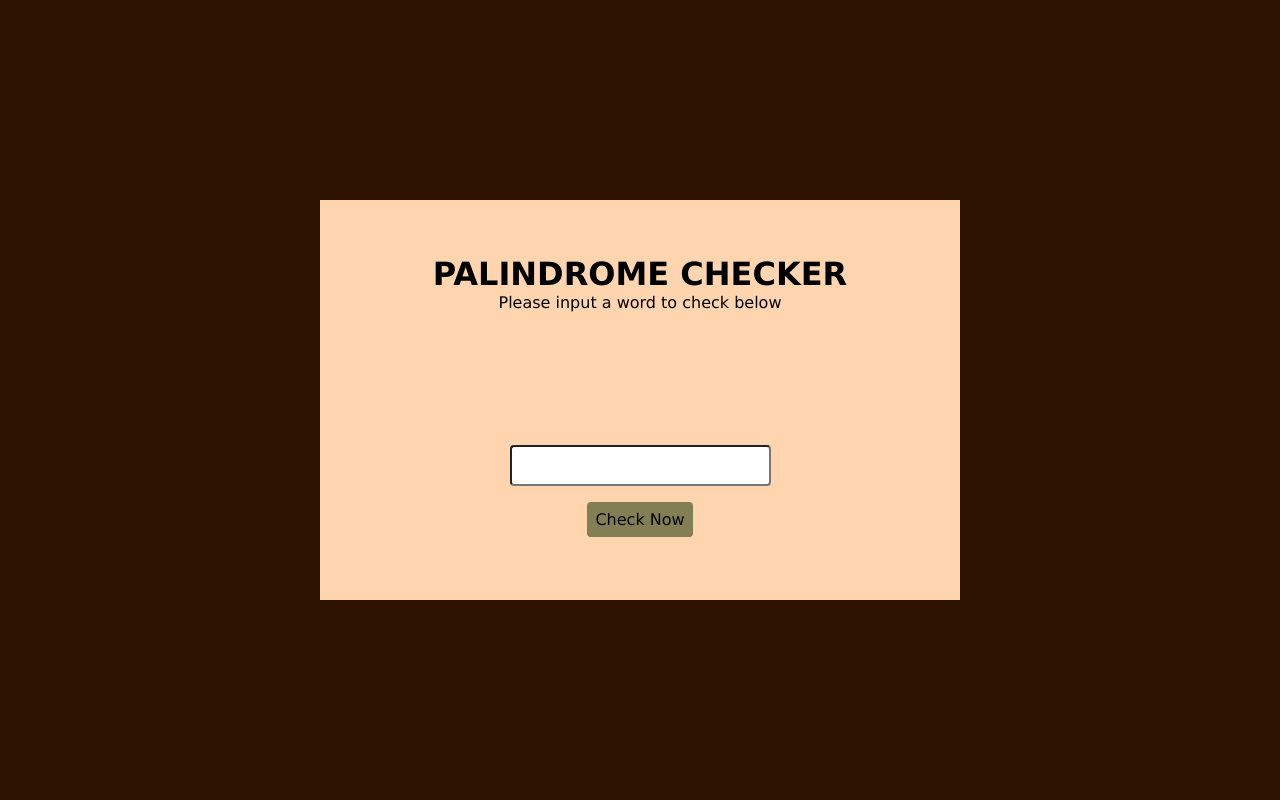
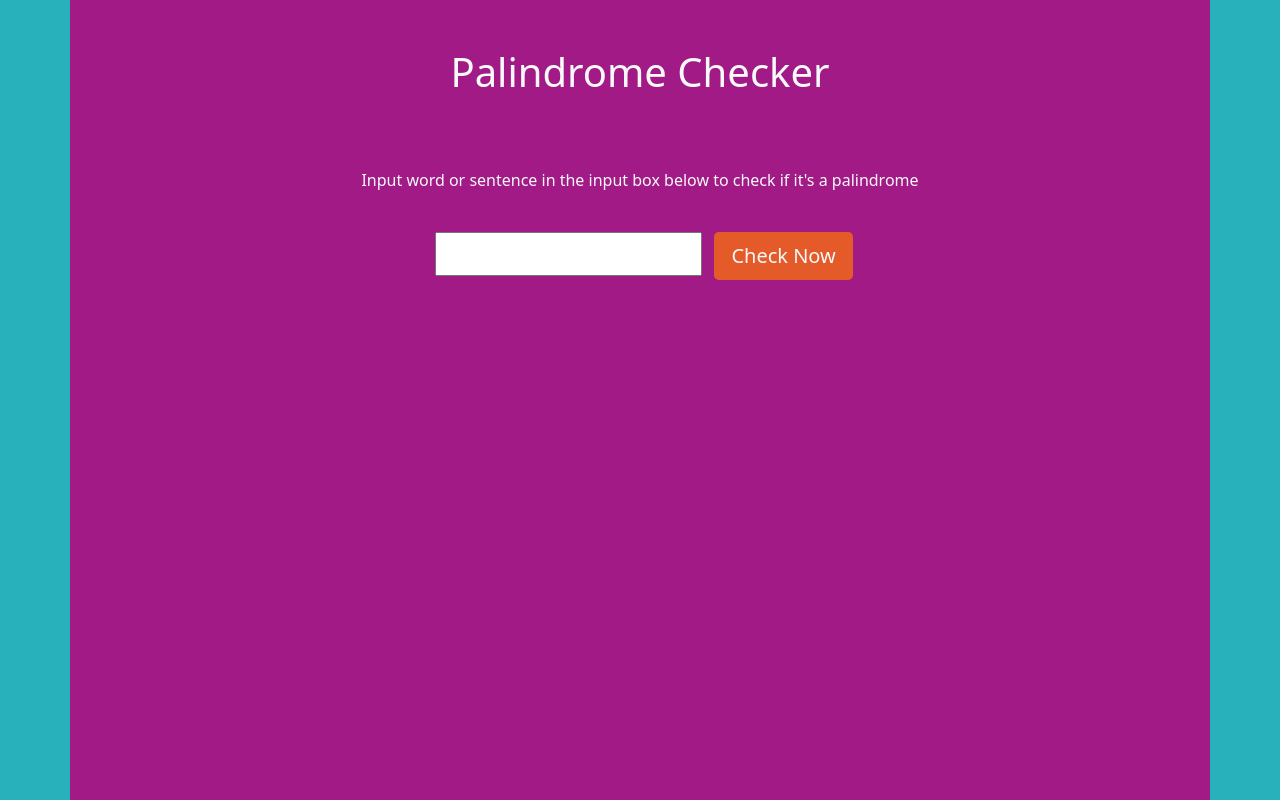
Before and after one commit to N-Endy/Palindrome-Checker, a plain HTML site: page index.html in a window 1280 px wide. Drawn offline with nearby package versions, Linux system fonts and the light colour scheme.

Commit message:
changed layout using bootstrap

```diff
--- a/index.html
+++ b/index.html
@@ -1,30 +1,34 @@
-<!DOCTYPE html>
+<!doctype html>
 <html lang="en">
-<head>
-    <meta charset="UTF-8">
-    <meta http-equiv="X-UA-Compatible" content="IE=edge">
-    <meta name="viewport" content="width=device-width, initial-scale=1.0">
+  <head>
+    <!-- Required meta tags -->
+    <meta charset="utf-8">
+    <meta name="viewport" content="width=device-width, initial-scale=1">
+
+    <!-- Bootstrap CSS -->
+    <link href="https://cdn.jsdelivr.net/npm/bootstrap@5.0.2/dist/css/bootstrap.min.css" rel="stylesheet" integrity="sha384-EVSTQN3/azprG1Anm3QDgpJLIm9Nao0Yz1ztcQTwFspd3yD65VohhpuuCOmLASjC" crossorigin="anonymous">
+    <link rel="stylesheet" href="style.css">
     <title>Palindrome Checker</title>
-    <link rel="stylesheet" href="style.css">
-</head>
-<body>
-    <div class="container flex">
-        <main class="flex">
-            <div class="text text-align">
-                <h1>PALINDROME CHECKER</h1>
-                <p>Please input a word to check below</p>
+  </head>
+  <body>
+    <div class="container" id="container">
+        <h1 class="text-light text-center p-5">Palindrome Checker</h1>
+        <p class="text-light text-center p-3">Input word or sentence in the input box below to check if it's a palindrome</p>
+
+        <div class="container" id="form">
+            <div class="text-center">
+                <input type="text" class="py-2 px-3 m-2" id="input">
+                <a href="#" class="btn btn-lg text-light" id="btn">Check Now</a>
             </div>
+        </div>
+
+        <div class="container text-center">
+            <p class="result p-2 m-5"></p>
+        </div>
+    </div>
 
 
-            <p class="result text-align"></p>
-            <div class="form flex">
-                <input class="input" type="text">
-                <a class="btn" href="#">Check Now</a>
-            </div>
-        </main>
-
-    </div>
-
+    <script src="https://cdn.jsdelivr.net/npm/bootstrap@5.0.2/dist/js/bootstrap.bundle.min.js" integrity="sha384-MrcW6ZMFYlzcLA8Nl+NtUVF0sA7MsXsP1UyJoMp4YLEuNSfAP+JcXn/tWtIaxVXM" crossorigin="anonymous"></script>
     <script src="script.js"></script>
-</body>
+  </body>
 </html>
--- a/script.js
+++ b/script.js
@@ -1,13 +1,13 @@
 let word;
-let btn = document.querySelector('.btn');
+let btn = document.querySelector('#btn');
 let result = document.querySelector('.result');
 
 btn.addEventListener('click', () => {
-    checkWord()
+    checkWord();
 })
 
 function checkWord() {
-    word = document.querySelector('.input').value;
+    word = document.querySelector('#input').value;
     if (word === '') {
         alert('Please input a word')
     } else {
@@ -24,19 +24,19 @@ function checkWord() {
 }
 
 function isPalindrome() {
-    result.style.background = 'green'
+    result.classList.add('bg-success');
     result.innerText = `The word '${word}' is a palindrome`;
     setTimeout(function() {
         result.innerText = '';
-        result.style.background = '#ffd5af'
+        result.classList.remove('bg-success');
     }, 3000)
 }
 
 function isNotPalindrome() {
-    result.style.background = 'red'
+    result.classList.add('bg-danger');
     result.innerText = `The word '${word}' is not a palindrome`;
     setTimeout(function() {
         result.innerText = '';
-        result.style.background = '#ffd5af'
+        result.classList.remove('bg-danger');
     }, 3000)
 }
--- a/style.css
+++ b/style.css
@@ -1,65 +1,16 @@
-* {
-    padding: 0;
-    margin: 0;
-    box-sizing: border-box;
-    font-family: Verdana, Geneva, Tahoma, sans-serif;
+body {
+    background: #28b1ba;
 }
 
-.text-align {
-    text-align: center;
+#container {
+    height: 100vh;
+    background: #a21a86;
 }
 
-.result {
-    padding: 0.5rem;
+#btn {
+    background: #e55a29;
 }
 
-.flex {
-    display: flex;
-    flex-direction: column;
-    justify-content: center;
-    align-items: center;
+#btn:hover {
+    background: #dcb413;
 }
-
-.container {
-    background: #2e1300;
-    height: 100vh;
-    width: 100vw;
-    margin: 0 auto;
-}
-
-.container main {
-    background: #ffd5af;
-    width: 50%;
-    height: 50%;
-    justify-content: space-evenly;
-}
-
-.container main .form > * {
-    margin: 0.5rem;
-}
-
-.container main .form input {
-    width: 100%;
-    padding: 0.5rem;
-    font-size: 18px;
-    border-radius: 0.25rem;
-}
-
-.container main .form .btn {
-    padding: 0.5rem;
-    background: #827f54;
-    text-decoration: none;
-    color: black;
-    border-radius: 0.25rem;
-}
-
-.container main .form .btn:hover {
-    background: #e59a59;
-}
-
-@media (max-width: 375px) {
-    .container main {
-        width: 70%;
-        height: 70%;
-    }
-}
```
